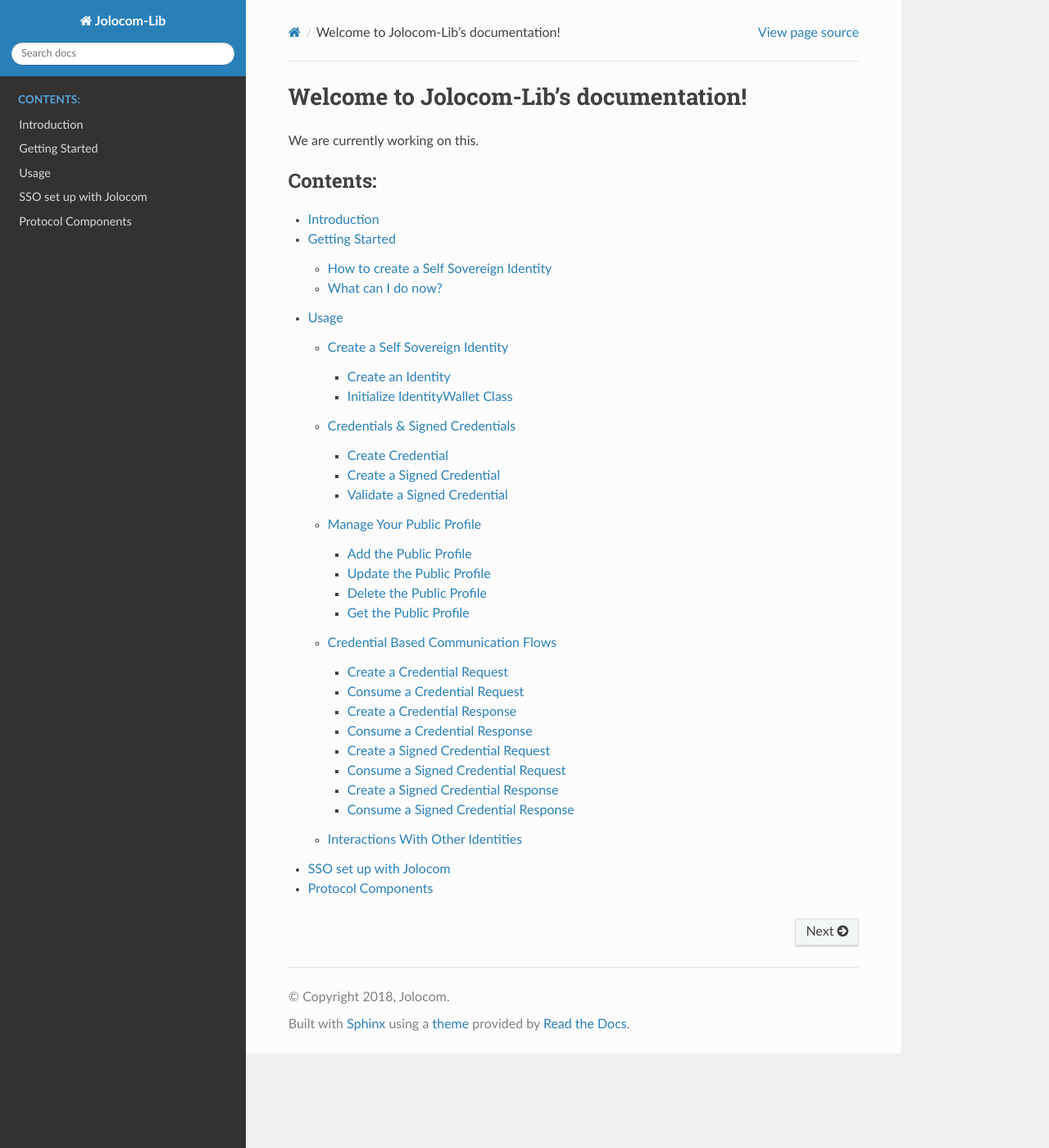
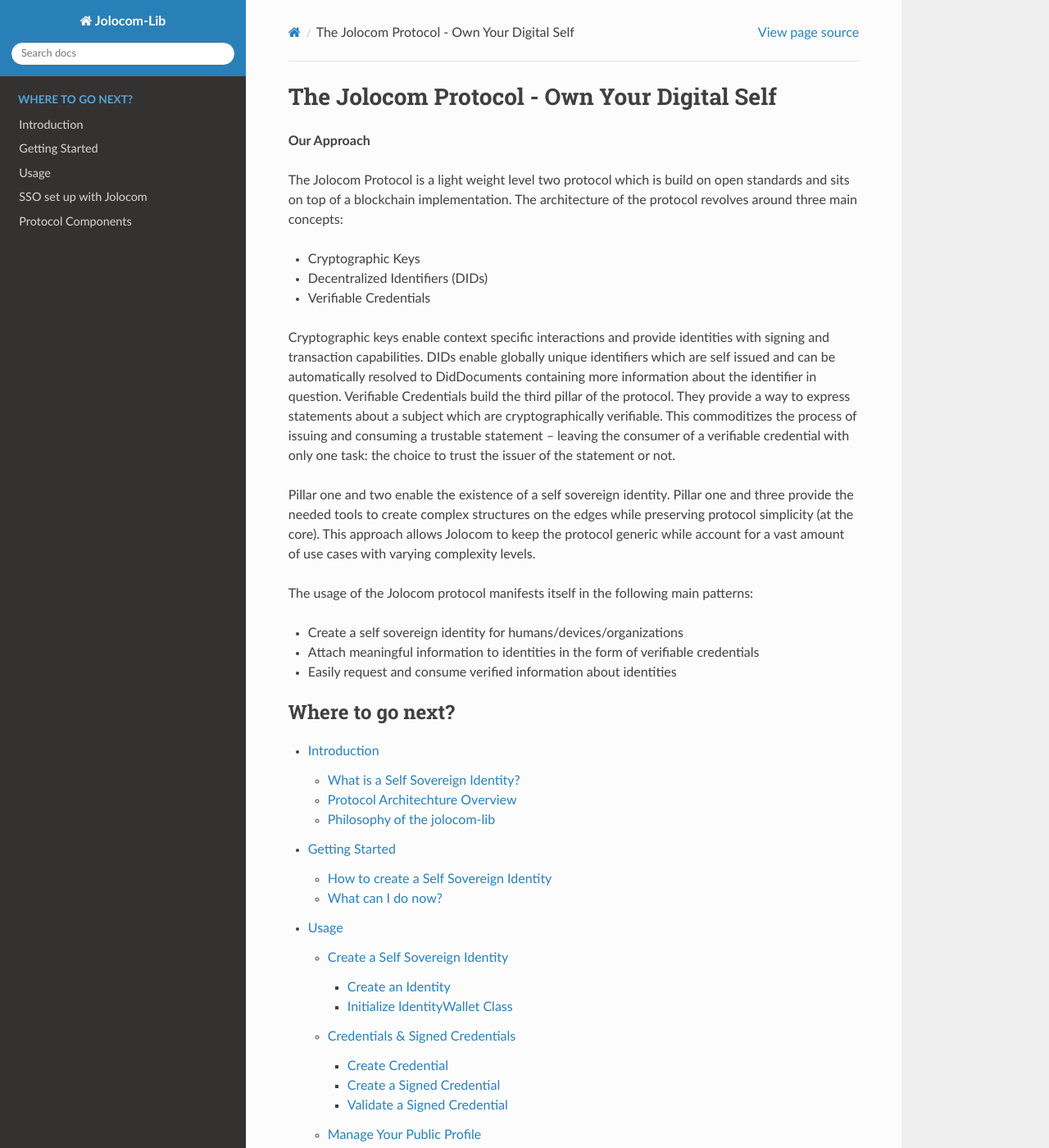
Before and after one commit to jolocom/jolocom-lib, a Sphinx documentation site: the page built from docs/index.rst, in a window 1280 px wide and 1400 px high. Shown: the whole window at 82% size. Built offline with Sphinx 7.4.7 and the Read the Docs theme 2.0.0, drawn with Linux system fonts in a browser that asks for light colours.

Commit message:
index & introduction fleshed out

```diff
--- a/docs/index.rst
+++ b/docs/index.rst
@@ -3,14 +3,43 @@
    You can adapt this file completely to your liking, but it should at least
    contain the root `toctree` directive.
 
-Welcome to Jolocom-Lib's documentation!
-=======================================
+The Jolocom Protocol - Own Your Digital Self
+============================================
+**Our Approach**
 
-We are currently working on this.
+
+The Jolocom Protocol is a light weight level two protocol which is build on open standards
+and sits on top of a blockchain implementation. The architecture of the protocol revolves around
+three main concepts:
+
+* Cryptographic Keys
+* Decentralized Identifiers (DIDs)
+* Verifiable Credentials
+
+Cryptographic keys enable context specific interactions and provide identities with signing and
+transaction capabilities. DIDs enable globally unique identifiers which are self issued and can be
+automatically resolved to DidDocuments containing more information about the identifier in question.
+Verifiable Credentials build the third pillar of the protocol. They provide a way to express statements
+about a subject which are cryptographically verifiable. This commoditizes the process of issuing and
+consuming a trustable statement – leaving the consumer of a verifiable credential with only one task:
+the choice to trust the issuer of the statement or not.
+
+Pillar one and two enable the existence of a self sovereign identity. Pillar one and three provide the
+needed tools to create complex structures on the edges while preserving protocol simplicity (at the core).
+This approach allows Jolocom to keep the protocol generic while account for a vast amount of use cases with
+varying complexity levels.
+
+The usage of the Jolocom protocol manifests itself in the following main patterns:
+
+* Create a self sovereign identity for humans/devices/organizations
+* Attach meaningful information to identities in the form of verifiable credentials
+* Easily request and consume verified information about identities
+
+
 
 .. toctree::
   :maxdepth: 4
-  :caption: Contents:
+  :caption: Where to go next?
 
   introduction
   gettingStarted
--- a/docs/introduction.rst
+++ b/docs/introduction.rst
@@ -2,6 +2,25 @@
 Introduction
 ============
 
-This is the introduction section.
+##################################
+What is a Self Sovereign Identity?
+##################################
 
-Why and how was Jolocom Protocol build
+Coming soon.
+
+###############################
+Protocol Architechture Overview
+###############################
+
+Description coming soon.
+
+.. image:: overview.jpg
+
+
+
+
+#############################
+Philosophy of the jolocom-lib
+#############################
+
+Coming soon.
```
Also changed, not shown: docs/overview.jpg (added).
